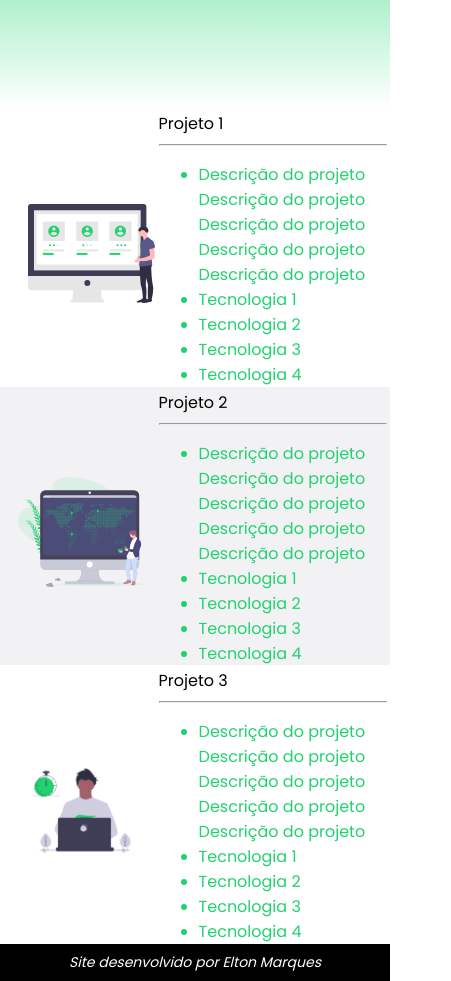
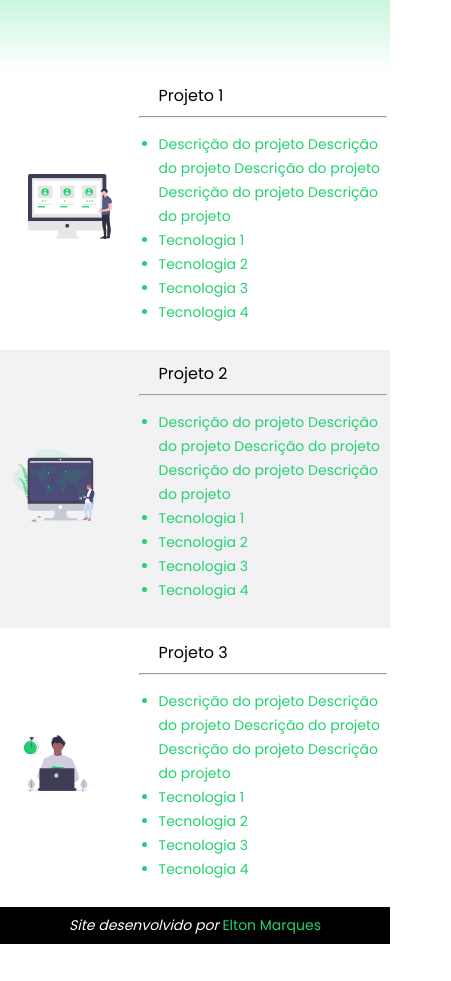
Before and after one commit to eltoncastor/portfolio-site, a plain HTML site: page index.html in a window 390 px wide. Shown: the part 820-1801 px from the top of the page, 451 px wide, since content can reach past the window. After the commit the page ends 1764 px from the top, so only its background shows below. Drawn offline with Linux system fonts and the light colour scheme.

Commit message:
responsive changes

```diff
--- /dev/null
+++ b/css/mobile.css
@@ -0,0 +1,23 @@
+@media only screen and (max-width: 767px) {
+    #topMenu li:first-child {
+        margin-right: 100px;
+        font-size: 17px;
+    }
+
+    #topMenu li{
+        display: block;
+        padding: 10px;
+    }
+    .text-projeto {
+        font-size: 14px;
+        line-height: 24px;
+        padding: 0px;
+    }
+    .imgProjeto {
+        width: 10vh;
+        padding-left: 10px;;
+    }
+    .title-projeto {
+        margin-left: -20px;
+    }
+}
--- a/index.html
+++ b/index.html
@@ -7,6 +7,7 @@
     <title>Elton Marques - Portfólio</title>
 
     <link rel="stylesheet" href="css/style.css">
+    <link rel="stylesheet" href="css/mobile.css">
     <link rel="preconnect" href="https://fonts.gstatic.com">
     <link href="https://fonts.googleapis.com/css2?family=Poppins&display=swap" rel="stylesheet">
     <link rel="shortcut icon" href="favicon.ico" type="image/x-icon">
@@ -15,7 +16,7 @@
 <body>
     <nav>
         <ul id="topMenu">
-            <li><a href="#header" style="font-size:18px; font-weight:bold;">ELTON MARQUES</a></li>
+            <li><a href="#header" style="font-size:18px; font-weight:bold;">ELTON</a></li>
             <li><a href="">Home</a></li>
             <li><a href="">Projetos</a></li>
             <li><a href="">Contato</a></li>
@@ -34,10 +35,10 @@
                     <td style="width:40%">
                         <img src="images/data.svg" alt="programador na frente do computador" class="imgProjeto" style="padding-left: 25px;">
                     </td>
-                    <td style="width:60%; text-align:left;">
+                    <td style="width:60%; text-align:left;" class="title-projeto">
                         Projeto 1
-                        <hr>
-                        <ul style="color:#22d271">
+                        <hr class="title-projeto">
+                        <ul style="color:#22d271" class="text-projeto">
                             <li>Descrição do projeto Descrição do projeto Descrição do projeto Descrição do projeto Descrição do projeto </li>
                             <li>Tecnologia 1</li>
                             <li>Tecnologia 2</li>
@@ -54,10 +55,10 @@
                     <td style="width:40%">
                         <img src="images/world.svg" alt="mapa do mundo na tela de um computador" class="imgProjeto">
                     </td>
-                    <td style="width:60%; text-align:left;">
+                    <td style="width:60%; text-align:left;" class="title-projeto">
                         Projeto 2
-                        <hr>
-                        <ul style="color:#22d271">
+                        <hr class="title-projeto">
+                        <ul style="color:#22d271" class="text-projeto">
                             <li>Descrição do projeto Descrição do projeto Descrição do projeto Descrição do projeto Descrição do projeto </li>
                             <li>Tecnologia 1</li>
                             <li>Tecnologia 2</li>
@@ -74,10 +75,10 @@
                     <td style="width:40%">
                         <img src="images/dev.png" alt="pessoa usando notebook" class="imgProjeto">
                     </td>
-                    <td style="width:60%; text-align:left;">
+                    <td style="width:60%; text-align:left;" class="title-projeto">
                         Projeto 3
-                        <hr>
-                        <ul style="color:#22d271">
+                        <hr class="title-projeto">
+                        <ul style="color:#22d271" class="text-projeto">
                             <li>Descrição do projeto Descrição do projeto Descrição do projeto Descrição do projeto Descrição do projeto </li>
                             <li>Tecnologia 1</li>
                             <li>Tecnologia 2</li>
@@ -91,7 +92,7 @@
     </main>
 
     <footer>
-        <p>Site desenvolvido por Elton Marques</p>
+        <p>Site desenvolvido por <span style="color:#22d271;font-style: normal;">Elton Marques</span></p>
     </footer>
 </body>
 </html>
```
